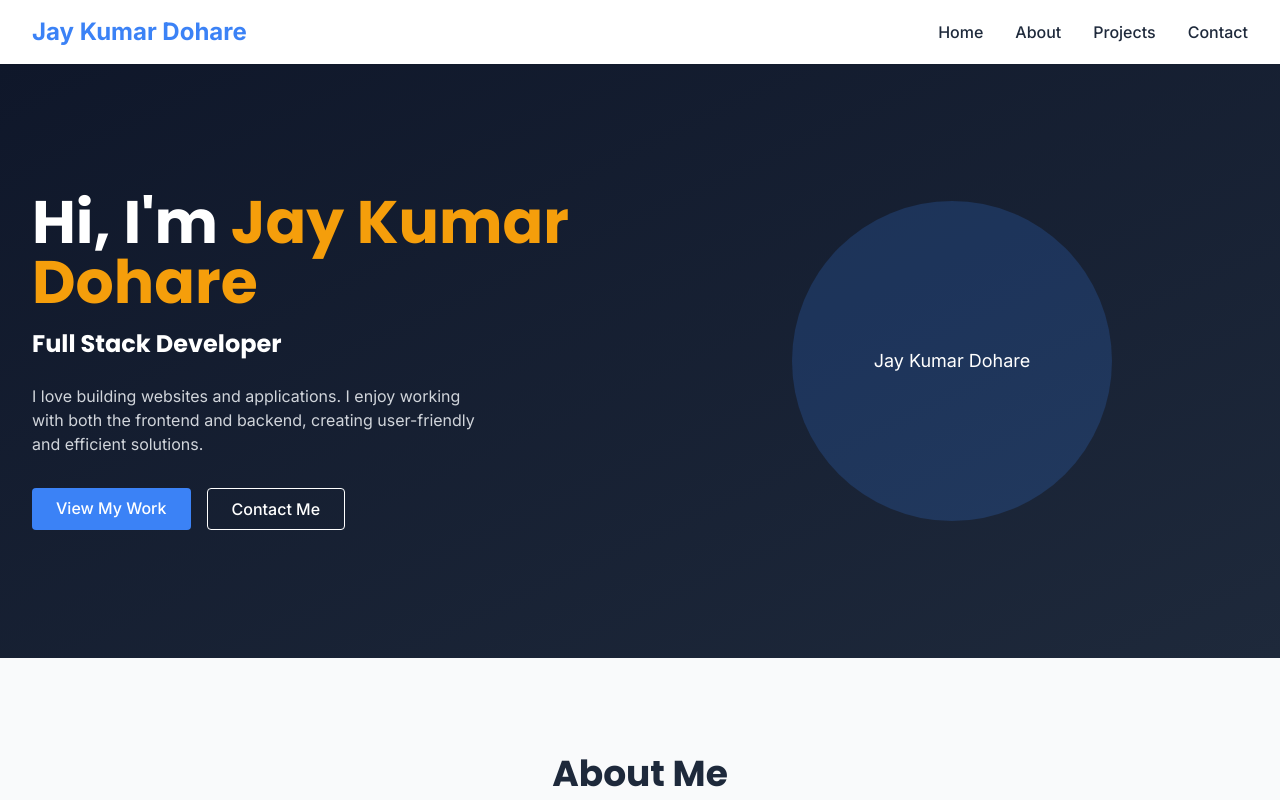
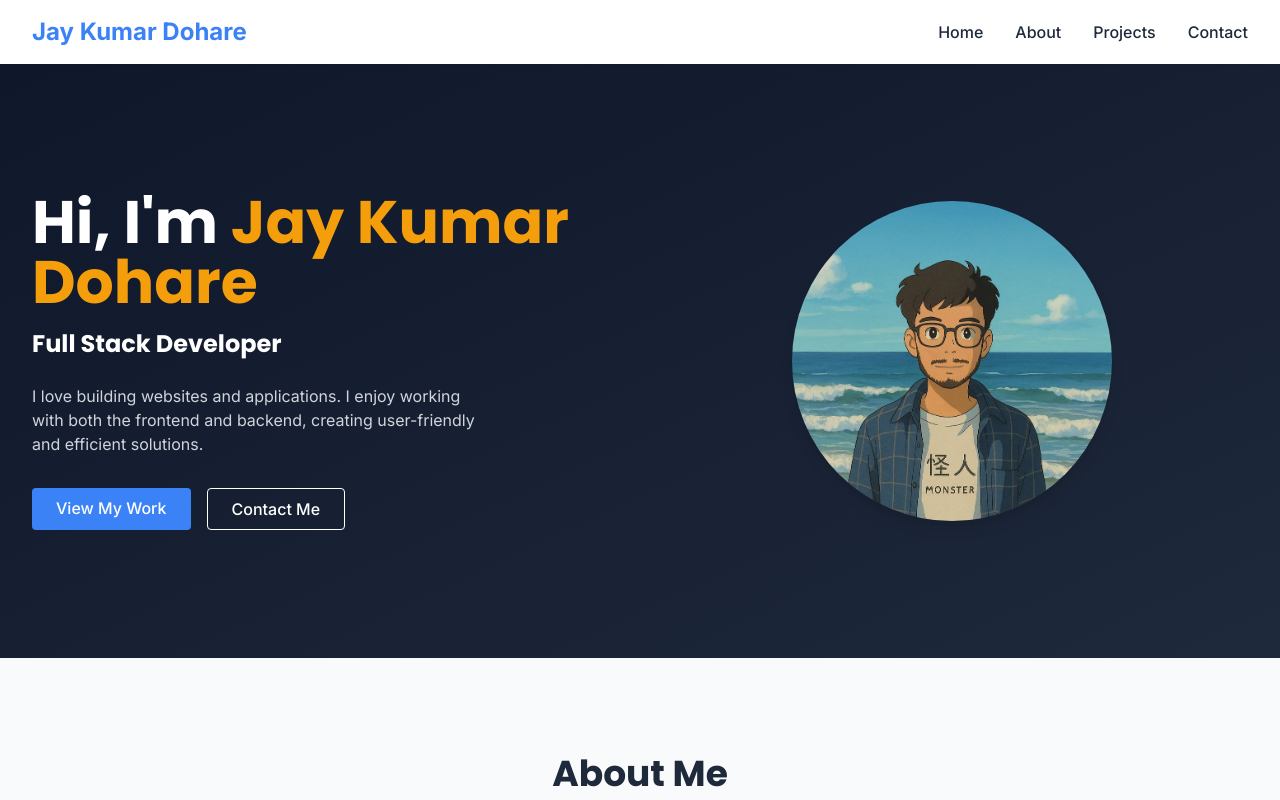
Before and after one commit to jaykumardohare/Portfolio, a React (Vite) app: page / in a window 1280 px wide. Shown: the top 800 px of the page. Built offline with nearby package versions, Linux system fonts and the light colour scheme.

Commit message:
Add profile image and update HeroSection with image

```diff
--- a/src/components/sections/HeroSection.jsx
+++ b/src/components/sections/HeroSection.jsx
@@ -1,5 +1,6 @@
-import { motion } from 'framer-motion';
-import { Link } from 'react-router-dom';
+import { motion } from "framer-motion";
+import { Link } from "react-router-dom";
+import profileImg from "../../assets/images/profileImg.jpg";
 
 const HeroSection = () => {
   return (
@@ -14,17 +15,20 @@ const HeroSection = () => {
             <h1 className="text-4xl md:text-5xl lg:text-6xl font-bold mb-4">
               Hi, I'm <span className="text-accent">Jay Kumar Dohare</span>
             </h1>
-            <h2 className="text-xl md:text-2xl mb-6">
-              Full Stack Developer
-            </h2>
+            <h2 className="text-xl md:text-2xl mb-6">Full Stack Developer</h2>
             <p className="text-gray-300 mb-8 max-w-md">
-              I love building websites and applications. I enjoy working with both the frontend and backend, creating user-friendly and efficient solutions.
+              I love building websites and applications. I enjoy working with
+              both the frontend and backend, creating user-friendly and
+              efficient solutions.
             </p>
             <div className="flex space-x-4">
               <Link to="/projects" className="btn btn-primary">
                 View My Work
               </Link>
-              <Link to="/contact" className="btn border border-white hover:bg-white hover:text-dark">
+              <Link
+                to="/contact"
+                className="btn border border-white hover:bg-white hover:text-dark"
+              >
                 Contact Me
               </Link>
             </div>
@@ -36,9 +40,12 @@ const HeroSection = () => {
             transition={{ duration: 0.5, delay: 0.2 }}
             className="hidden md:block"
           >
-            {/* Placeholder for profile image */}
-            <div className="bg-primary/20 rounded-full h-80 w-80 mx-auto flex items-center justify-center">
-              <span className="text-lg">Jay Kumar Dohare</span>
+            <div className="rounded-full h-80 w-80 mx-auto overflow-hidden shadow-lg">
+              <img
+                src={profileImg}
+                alt="Jay Kumar Dohare"
+                className="h-full w-full object-cover object-top scale-110 transition-transform duration-300 hover:scale-125"
+              />
             </div>
           </motion.div>
         </div>
```
Also changed, not shown: src/assets/images/profileImg.jpg (added).
